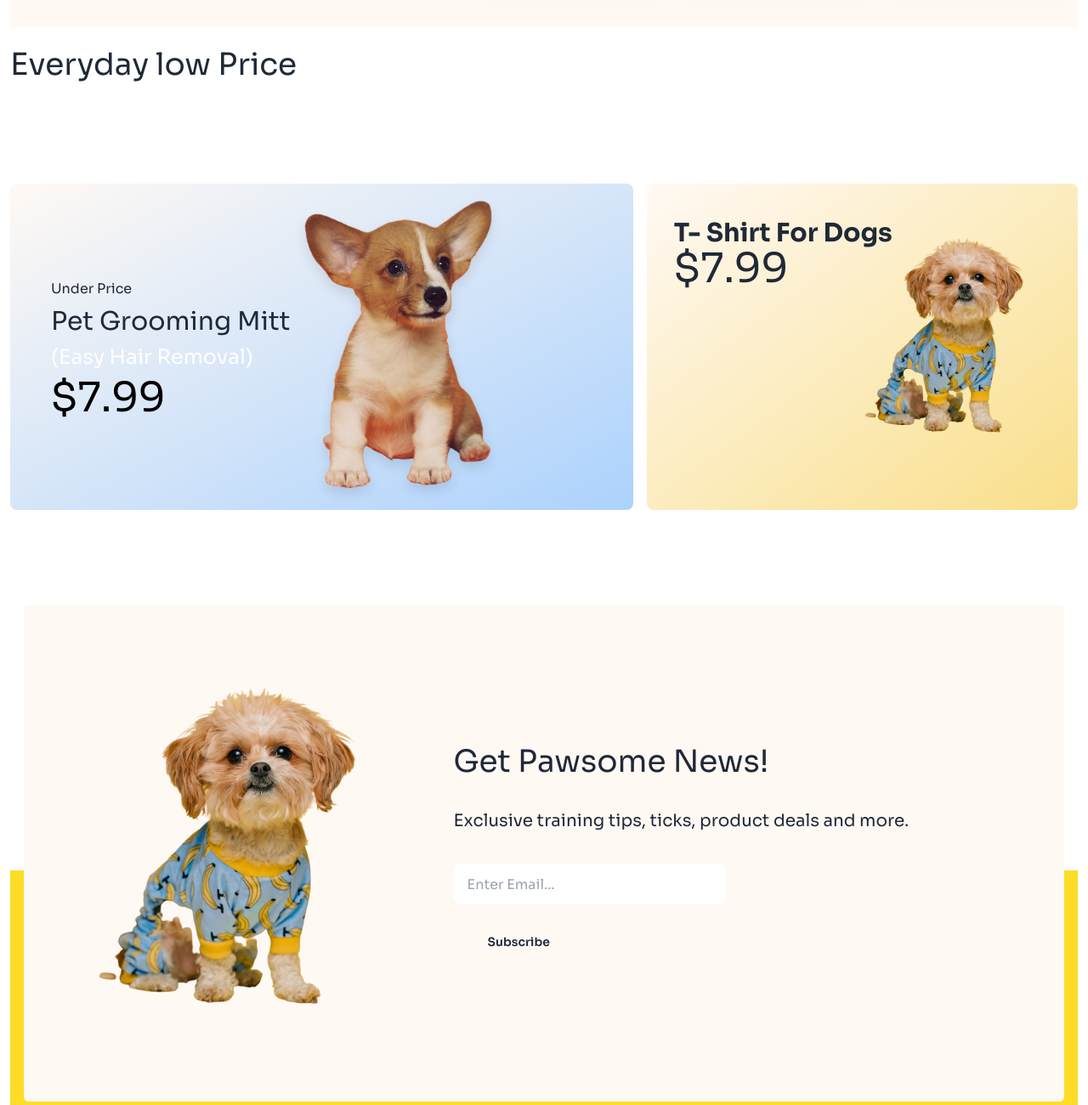
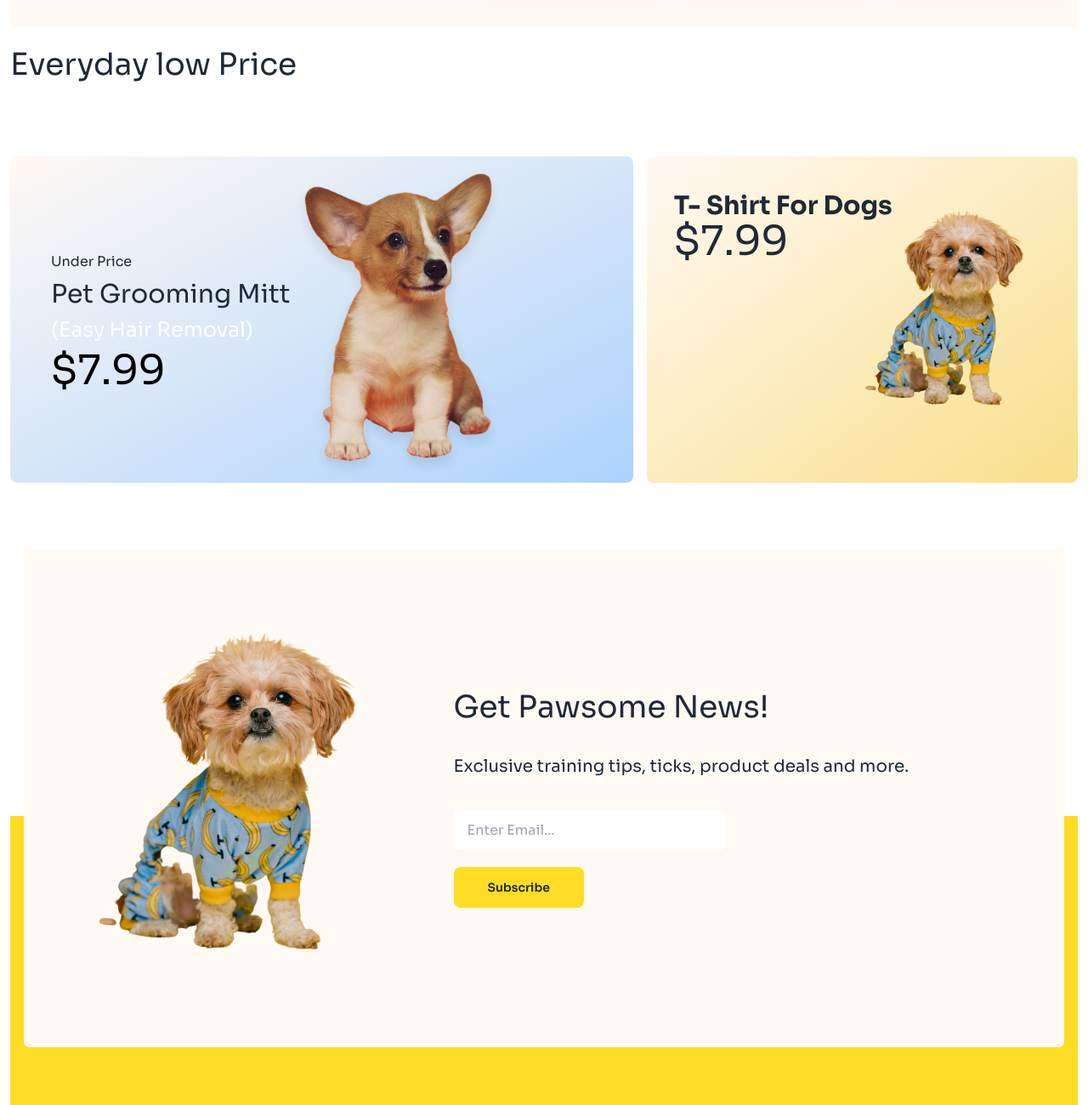
Before and after one commit to rajonmia122/daisy-UI-Tailwind-CSS, a plain HTML site: page index.html in a window 1280 px wide. Shown: the part 2180-3480 px from the top of the page at 85% size. Drawn offline with nearby package versions, Linux system fonts and the light colour scheme; files whose address does not match are found by name.

Commit message:
footer section done

```diff
--- a/index.html
+++ b/index.html
@@ -32,8 +32,7 @@
   <style>
     .adlam-display {
   font-family: "ADLaM Display", serif;
-  font-weight: 400;
-  font-style: normal;
+
 }
   </style>
 
@@ -379,7 +378,7 @@
          <section class="container mx-auto">
           <h3 class="text-2xl lg:text-4xl text-bold my-6">Everyday low Price</h3>
 
-          <div class="flex flex-col lg:flex-row space-y-4 lg:space-y-0 lg:space-x-4 lg:py-24">
+          <div class="flex flex-col lg:flex-row space-y-4 lg:space-y-0 lg:space-x-4 lg:py-16">
               <!-- Left Section -->
 
 
@@ -446,7 +445,7 @@
                           class="input border-none focus:outline-none w-full max-w-xs" />
 
                   </form>
-                  <button class="btn btn-outline bg-pet-primary border-none px-10">Subscribe</button>
+                  <button class="btn btn-outline bg-[#FFDC26] border-none px-10">Subscribe</button>
 
               </div>
 
```
